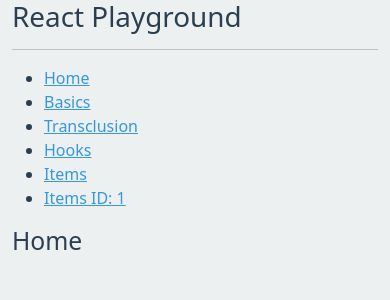
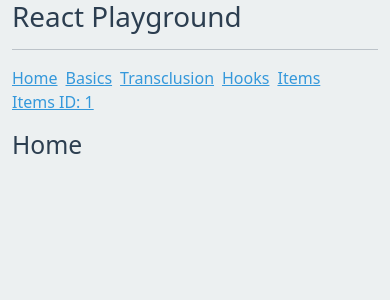
Before and after one commit to henrikmathiesen/react-playground, a React (Create React App) app: page / in a window 390 px wide. Shown: the top 300 px of the page. Built offline with nearby package versions, Linux system fonts and the light colour scheme.

Commit message:
-responsive menu

```diff
--- a/src/Components/Layout/Menu.js
+++ b/src/Components/Layout/Menu.js
@@ -1,10 +1,11 @@
 import { NavLink } from "react-router-dom";
+import './Menu.scss';
 
 function Menu() {
 
     return (
         <nav>
-            <ul>
+            <ul className="Menu-list">
                 <li>
                     <NavLink exact to="/">Home</NavLink >
                 </li>
--- /dev/null
+++ b/src/Components/Layout/Menu.scss
@@ -0,0 +1,18 @@
+@import "~bootstrap/scss/functions";
+@import "~bootstrap/scss/variables";
+@import "~bootstrap/scss/mixins";
+
+.Menu-list {
+    @include media-breakpoint-down(md) {
+        padding-left: 0;
+        list-style: none;
+
+        > li {
+            display: inline-block;
+        }
+
+        > li:not(:last-child) {
+            margin-right: rfs-value(8px);
+        }
+    }
+}
--- a/src/index.js
+++ b/src/index.js
@@ -82,6 +82,7 @@
     @import '/src/sass/settings';
     @import "~bootstrap/scss/functions";        // REQUIRED
     @import "~bootstrap/scss/variables";
+    @import "~bootstrap/scss/mixins";
 
     // Basics.js
     import './Basics.scss';
```
